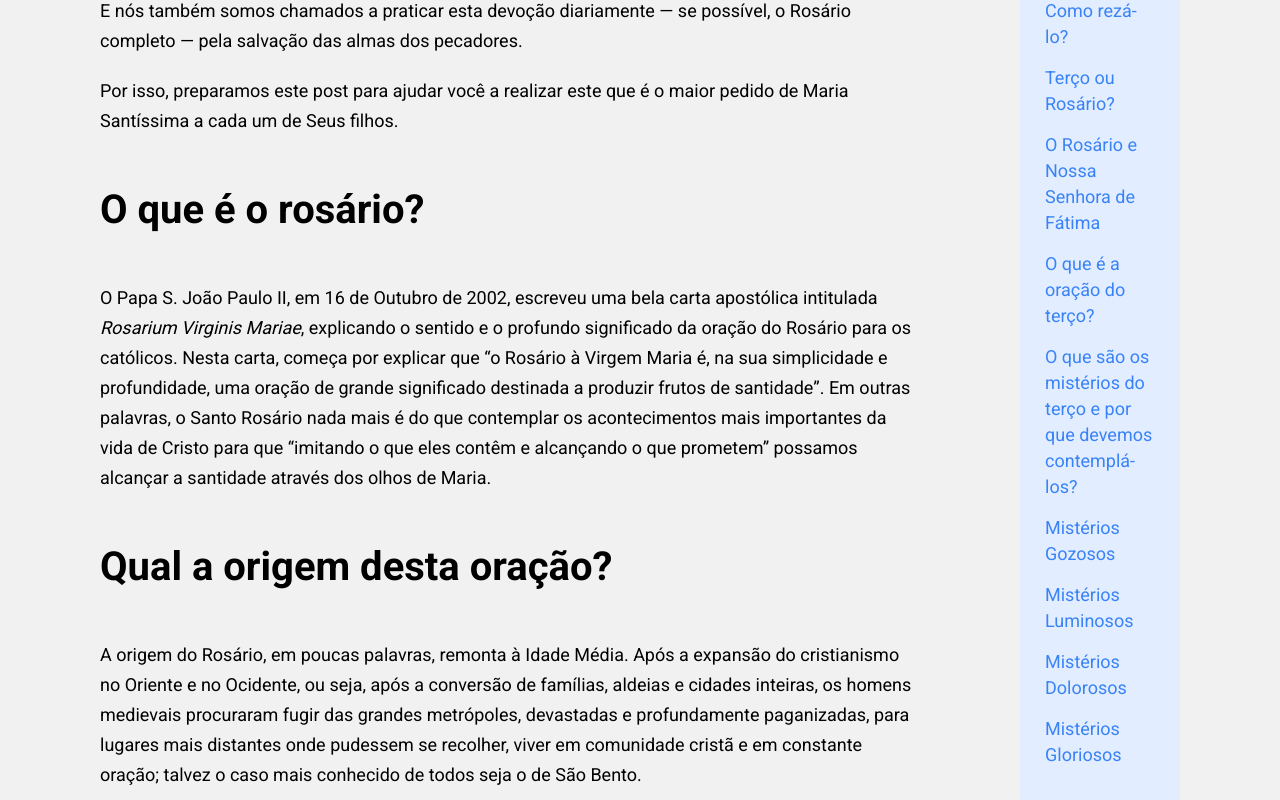
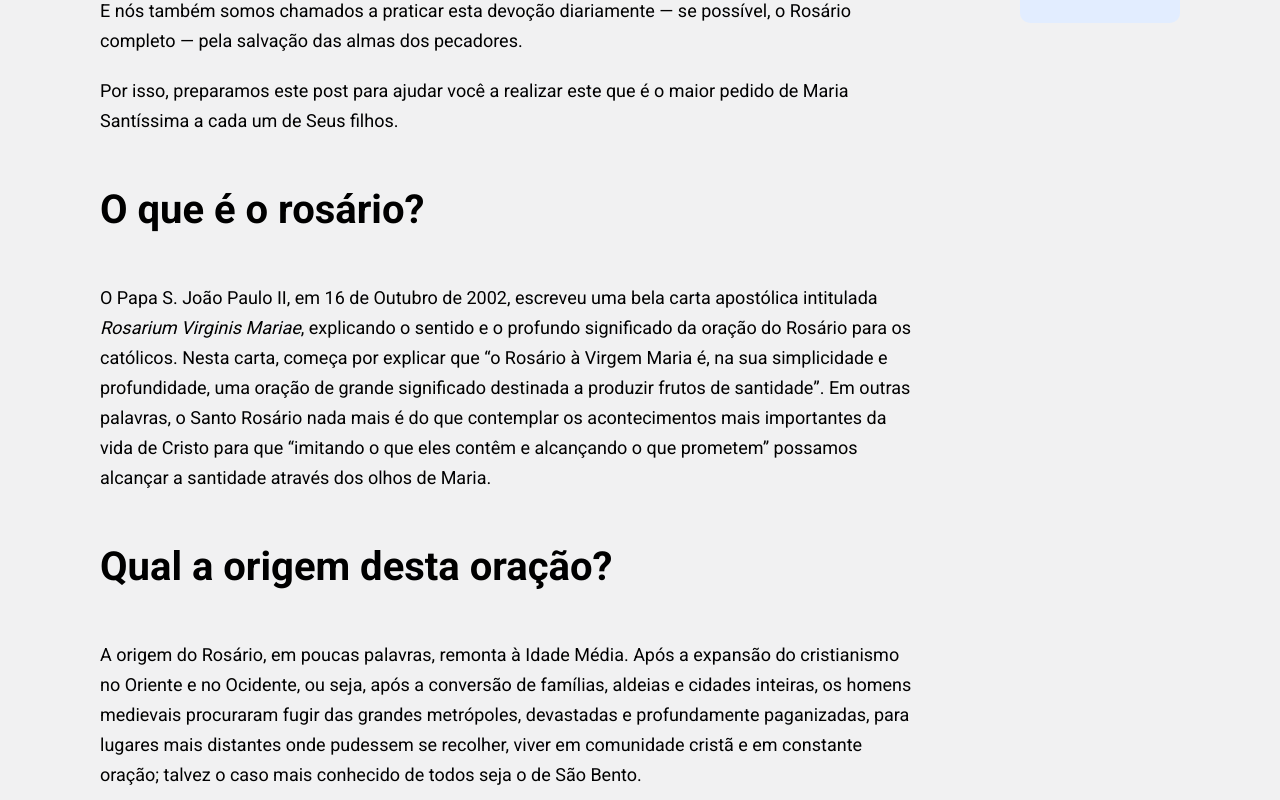
Before and after one commit to devMahaw/site_para_paroquia, a React (Vite) app: page /rosario in a window 1280 px wide. Shown: the part 1280-2080 px from the top of the page. Built offline with nearby package versions, Linux system fonts and the light colour scheme.

Commit message:
refactor: references change

```diff
--- a/src/pages/Rosario/index.tsx
+++ b/src/pages/Rosario/index.tsx
@@ -2659,17 +2659,6 @@ const Rosario = () => {
             <h4>O que você vai encontrar neste artigo?</h4>
             <a href="#oque-rosario">O que é o rosário?</a>
             <a href="#origem-oracao">Qual a origem desta oração?</a>
-            <a href="#como-reza">Como rezá-lo?</a>
-            <a href="#terco-rosario">Terço ou Rosário?</a>
-            <a href="#rosario-fatima">O Rosário e Nossa Senhora de Fátima</a>
-            <a href="#oque-terco">O que é a oração do terço?</a>
-            <a href="#oque-misterios">
-              O que são os mistérios do terço e por que devemos contemplá-los?
-            </a>
-            <a href="#gozozos">Mistérios Gozosos</a>
-            <a href="#luminosos">Mistérios Luminosos</a>
-            <a href="#dolorosos">Mistérios Dolorosos</a>
-            <a href="#gloriosos">Mistérios Gloriosos</a>
           </S.LinksContainer>
         </div>
       </div>
```
